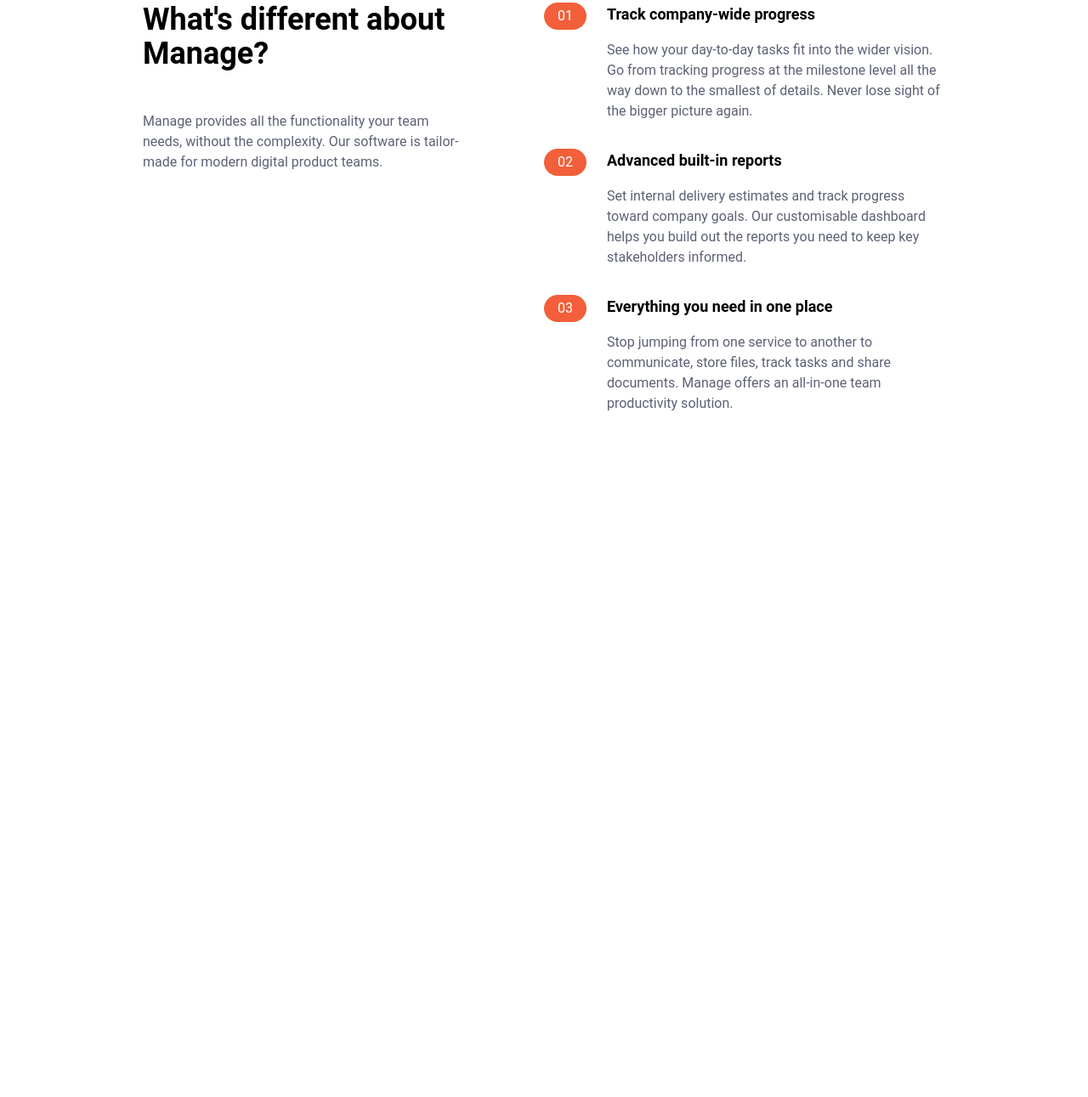
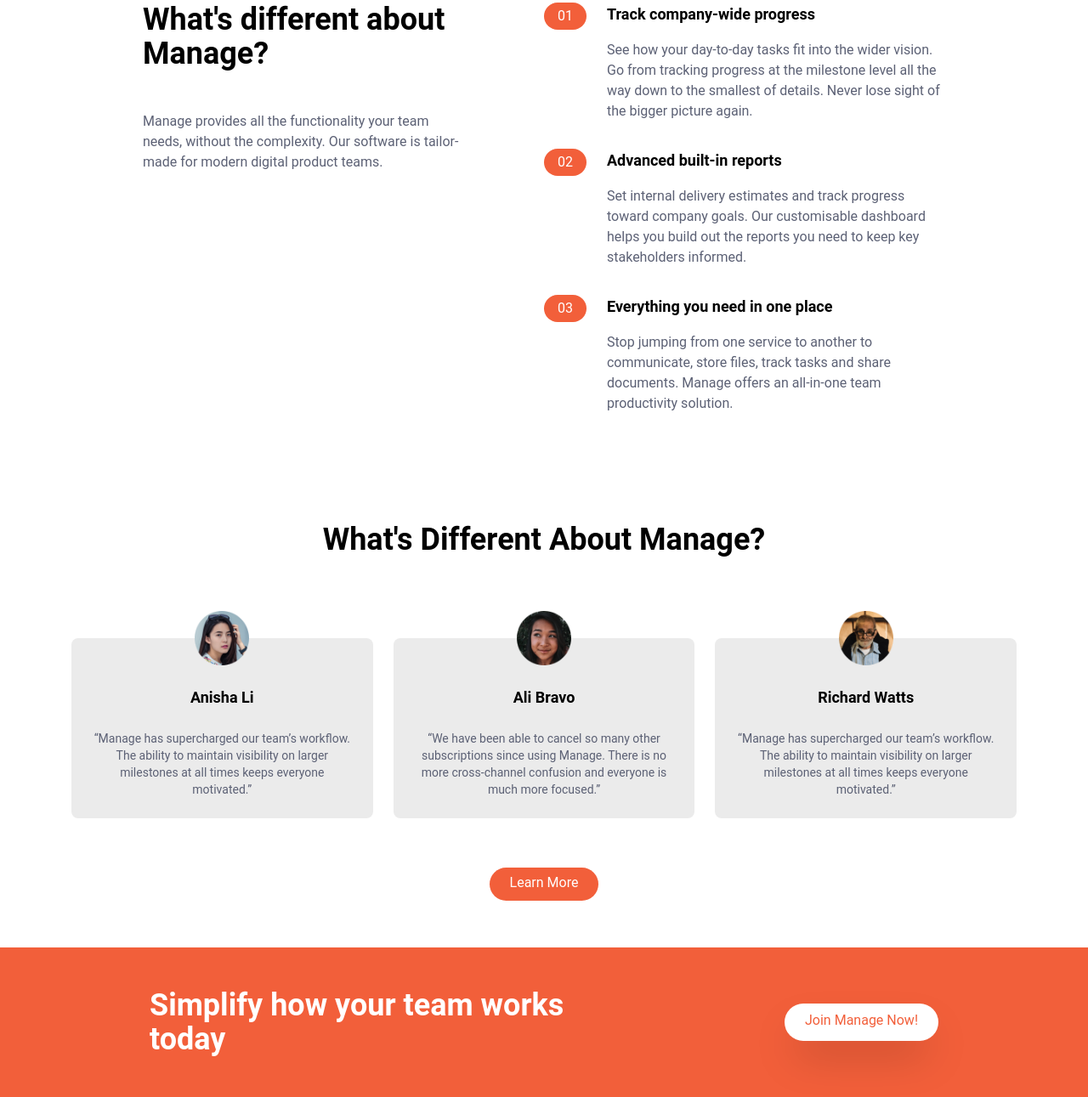
Before and after one commit to prabuhadi/tailwindcss-manage, a plain HTML site: page index.html in a window 1280 px wide. Shown: the part 653-1944 px from the top of the page at 85% size. Before the commit the page ends 1140 px from the top, so only its background shows below. Drawn offline with Linux system fonts and the light colour scheme.

Commit message:
Create testimonials section and CTA section

```diff
--- a/index.html
+++ b/index.html
@@ -28,7 +28,7 @@
         <a
           href="#"
           class="hidden p-3 px-6 pt-2 text-white bg-brightRed rounded-full baseline hover:bg-brightRedLight md:block"
-          >Get Started</a
+          >Try for Free</a
         >
       </div>
     </nav>
@@ -179,5 +179,95 @@
         </div>
       </div>
     </section>
+
+    <!-- Testimonials Section -->
+    <section id="testimonials">
+      <!-- Container to heading and testimonials blocks -->
+      <div class="max-w-6xl px-5 mx-auto mt-32 text-center">
+        <!-- Heading -->
+        <h2 class="text-4xl font-bold text-center">
+          What's Different About Manage?
+        </h2>
+        <!-- Testimonials Container -->
+        <div class="flex flex-col mt-24 md:flex-row md:space-x-6">
+          <!-- Testimonial 1 -->
+          <div
+            class="flex flex-col items-center p-6 space-y-6 rounded-lg bg-veryLightGray md:w-1/3"
+          >
+            <img
+              src="/img/avatar-anisha.png"
+              alt="Customer photo"
+              class="w-16 -mt-14"
+            />
+            <h5 class="text-lg font-bold">Anisha Li</h5>
+            <p class="text-sm text-darkGrayishBlue">
+              “Manage has supercharged our team’s workflow. The ability to
+              maintain visibility on larger milestones at all times keeps
+              everyone motivated.”
+            </p>
+          </div>
+          <!-- Testimonial 2 -->
+          <div
+            class="hidden flex-col items-center p-6 space-y-6 rounded-lg bg-veryLightGray md:flex md:w-1/3"
+          >
+            <img
+              src="/img/avatar-ali.png"
+              alt="Customer photo"
+              class="w-16 -mt-14"
+            />
+            <h5 class="text-lg font-bold">Ali Bravo</h5>
+            <p class="text-sm text-darkGrayishBlue">
+              “We have been able to cancel so many other subscriptions since
+              using Manage. There is no more cross-channel confusion and
+              everyone is much more focused.”
+            </p>
+          </div>
+          <!-- Testimonial 3 -->
+          <div
+            class="hidden flex-col items-center p-6 space-y-6 rounded-lg bg-veryLightGray md:flex md:w-1/3"
+          >
+            <img
+              src="/img/avatar-richard.png"
+              alt="Customer photo"
+              class="w-16 -mt-14"
+            />
+            <h5 class="text-lg font-bold">Richard Watts</h5>
+            <p class="text-sm text-darkGrayishBlue">
+              “Manage has supercharged our team’s workflow. The ability to
+              maintain visibility on larger milestones at all times keeps
+              everyone motivated.”
+            </p>
+          </div>
+        </div>
+        <div class="my-16">
+          <a
+            href="#"
+            class="p-3 px-6 pt-2 text-white bg-brightRed rounded-full baseline hover:bg-brightRedLight"
+            >Learn More</a
+          >
+        </div>
+      </div>
+    </section>
+
+    <!-- CTA Sections -->
+    <section id="cta" class="bg-brightRed">
+      <!-- Flex Container -->
+      <div
+        class="container flex flex-col items-center justify-between px-6 py-24 mx-auto space-y-12 md:py-12 md:flex-row md:space-y-0"
+      >
+        <!-- Heading -->
+        <h2
+          class="text-5xl font-bold leading-tight text-center text-white md:text-4xl md:max-w-xl md:text-left"
+        >
+          Simplify how your team works today
+        </h2>
+        <!-- Button -->
+        <a
+          href="#"
+          class="p-3 px-6 pt-2 text-brightRed bg-white rounded-full shadow-2xl baseline hover:bg-gray-900"
+          >Join Manage Now!</a
+        >
+      </div>
+    </section>
   </body>
 </html>
--- a/tailwind.config.js
+++ b/tailwind.config.js
@@ -21,7 +21,7 @@ module.exports = {
         darkGrayishBlue: "hsl(227, 12%, 41%)",
         veryDarkBlue: "hsl(233, 12%, 13%)",
         veryPaleRed: "hsl(13, 100%, 96%)",
-        veryLightGray: "hsl(0, 0%, 98%)",
+        veryLightGray: "hsl(0, 0%, 92%)",
       },
     },
   },
```
Also changed, not shown: css/main.css.
